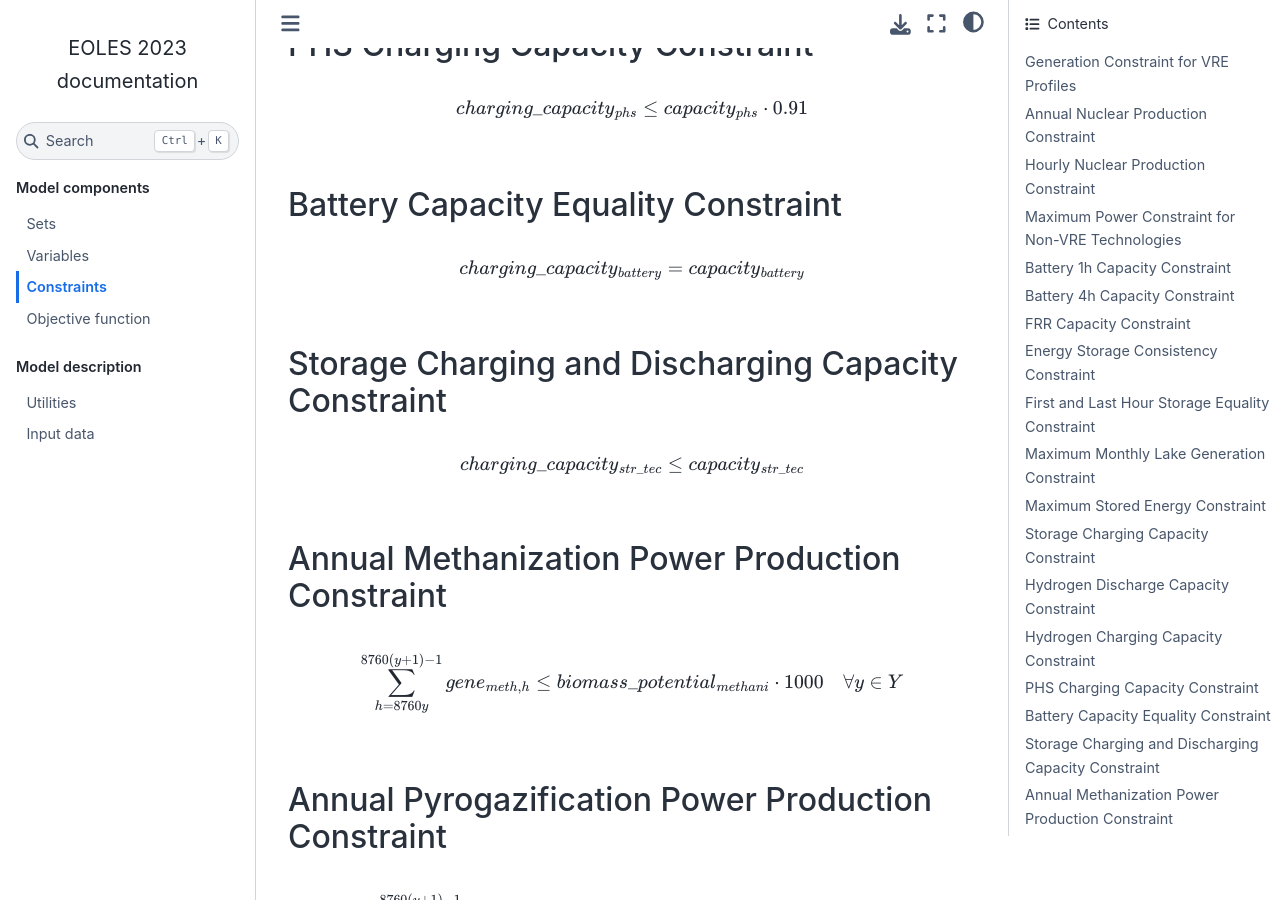
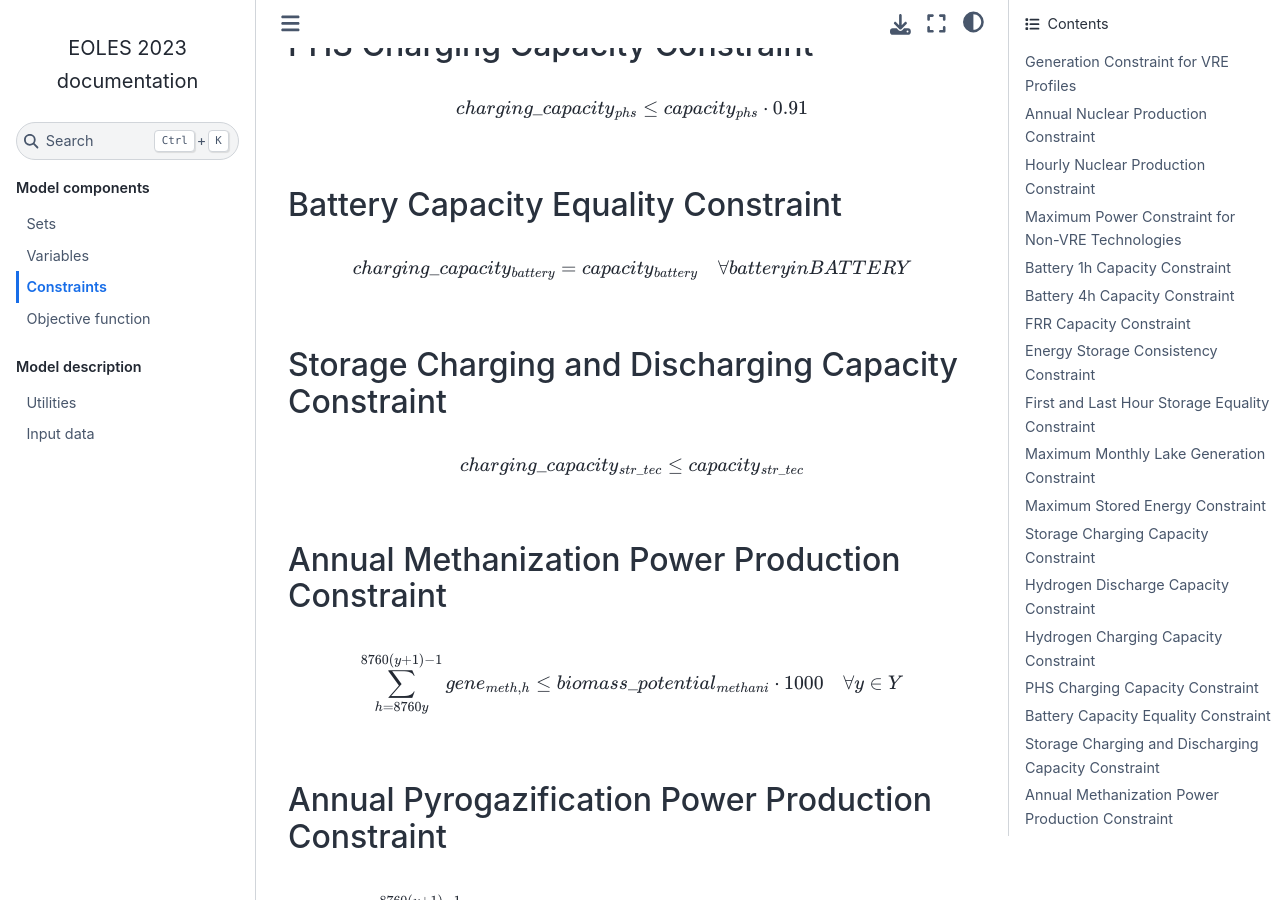
Before and after one commit to LucieRC/EOLES, a Sphinx documentation site: the page built from docs/constraints.rst, in a window 1280 px wide and 900 px high, scrolled down 2785 px. Built offline with Sphinx 7.4.7 and the Sphinx Book theme 1.1.4, drawn with Linux system fonts in a browser that asks for light colours.

Commit message:
battery indexing

```diff
--- a/docs/constraints.rst
+++ b/docs/constraints.rst
@@ -93,7 +93,7 @@ PHS Charging Capacity Constraint
 Battery Capacity Equality Constraint
 ------------------------------------
 .. math::
-    charging\_capacity_{battery} = capacity_{battery}
+    charging\_capacity_{battery} = capacity_{battery} \quad \forall battery in BATTERY
 
 Storage Charging and Discharging Capacity Constraint
 ----------------------------------------------------
```
